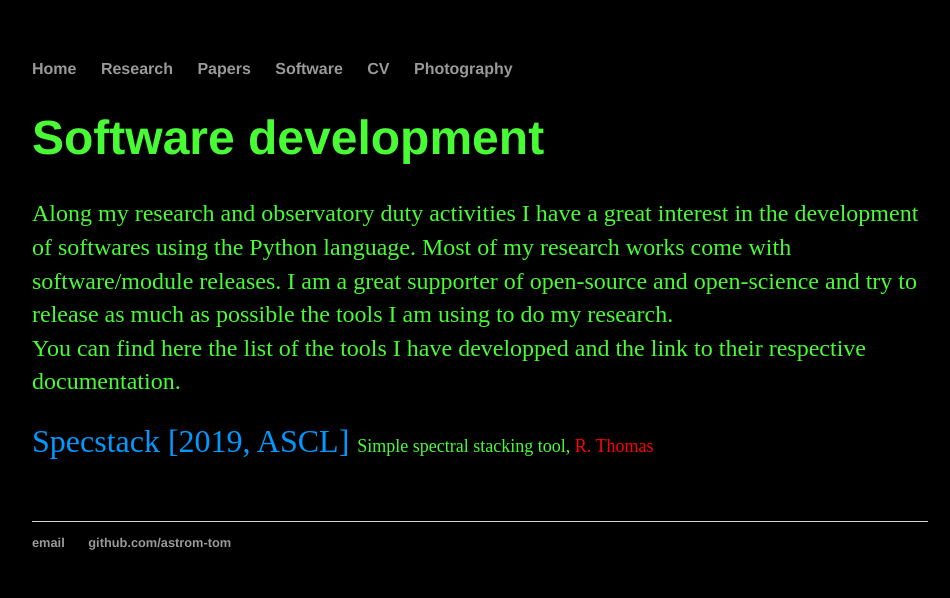
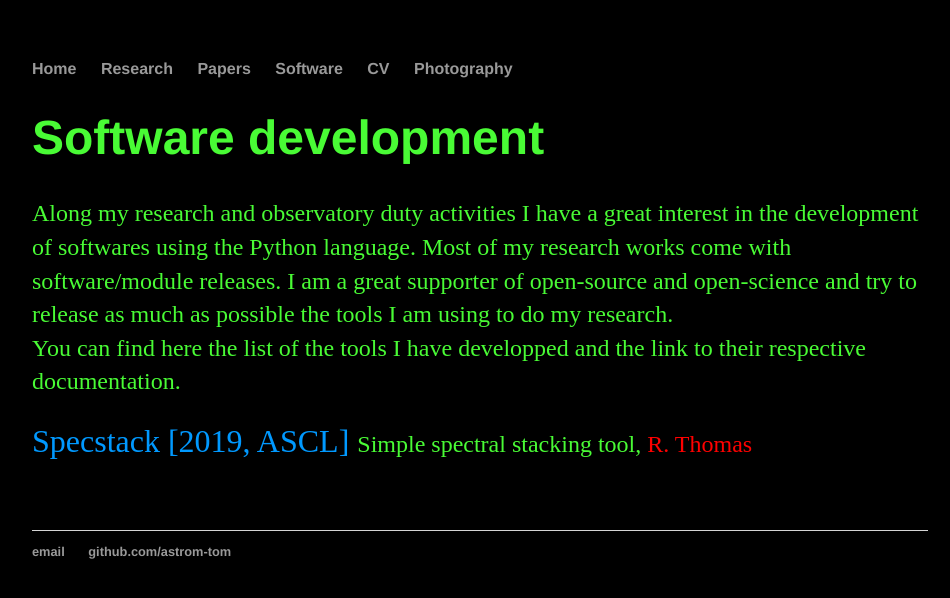
Before and after one commit to astrom-tom/astrom-tom.github.io, a Jekyll site: the page built from Software/index.html, in a window 1280 px wide. Shown: the top 598 px of the page, without its empty margins (160-1110 px from the left). Built offline with Jekyll 4.4.1, drawn with Linux system fonts in a browser that asks for light colours.

Commit message:
Update index.html

```diff
--- a/Software/index.html
+++ b/Software/index.html
@@ -13,7 +13,7 @@ title: Romain Thomas, Fellow Astronomer
 		You can find here the list of the tools I have developped and the link to their respective documentation.<br>
 
 <dl style="color:rgb(73, 251, 53);" >
-  <dt> <font size="6"> <span class='softR'>Specstack [2019, ASCL]</span> </font>  <font size="4"> Simple spectral stacking tool, <span class='me'> R. Thomas </span></p> </font> </dt>
+  <dt> <font size="6"> <span class='softR'>Specstack [2019, ASCL]</span> </font>  <font size="5"> Simple spectral stacking tool, <span class='me'> R. Thomas </span></p> </font> </dt>
   <dd> <br> </dd>
 
 </dl>
```
